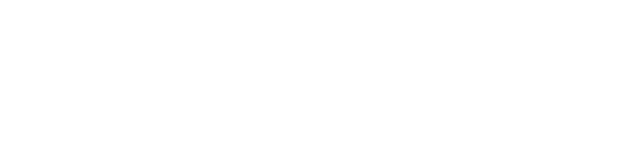
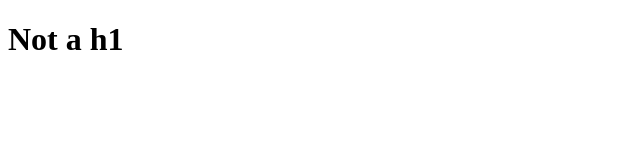
Before and after one commit to new-user12345/new-user12345.github.io, a plain HTML site: page index.html in a window 1280 px wide. Shown: the whole page, without its empty margins (0-640 px from the left). Drawn offline with Linux system fonts and the light colour scheme.

Commit message:
Update index.html

```diff
--- a/index.html
+++ b/index.html
@@ -3,9 +3,9 @@
 <head>
     <meta charset="UTF-8">
     <meta name="viewport" content="width=device-width, initial-scale=1.0">
-    <title></title>
+    <title>Not a title</title>
 </head>
 <body>
-
+    <h1>Not a h1</h1>
 </body>
 </html>
```
